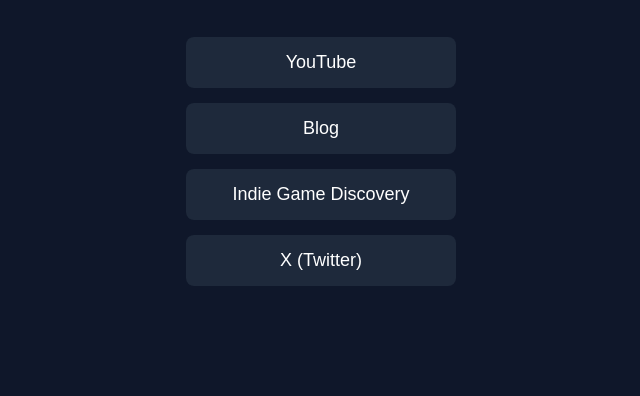
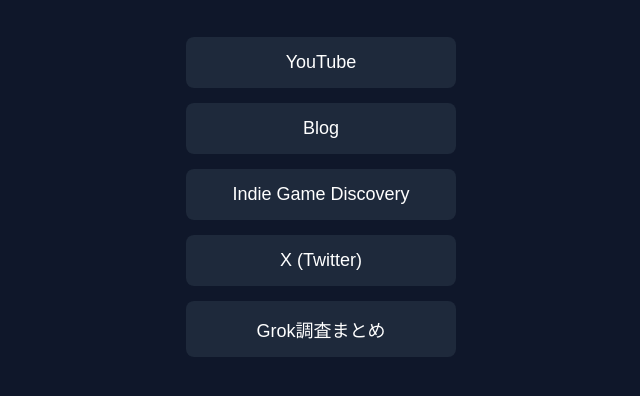
Before and after one commit to keelpop/keelpop.github.io, a plain HTML site: page index.html in a window 1280 px wide. Shown: the part 192-588 px from the top of the page, without its empty margins (319-959 px from the left). Drawn offline with Linux system fonts and the light colour scheme.

Commit message:
Add link to Grok調査まとめ in index.html

```diff
--- a/index.html
+++ b/index.html
@@ -64,6 +64,8 @@ background:#334155;
 
 <a href="#">X (Twitter)</a>
 
+<a href="research.html">Grok調査まとめ</a>
+
 </div>
 
 </body>
```
